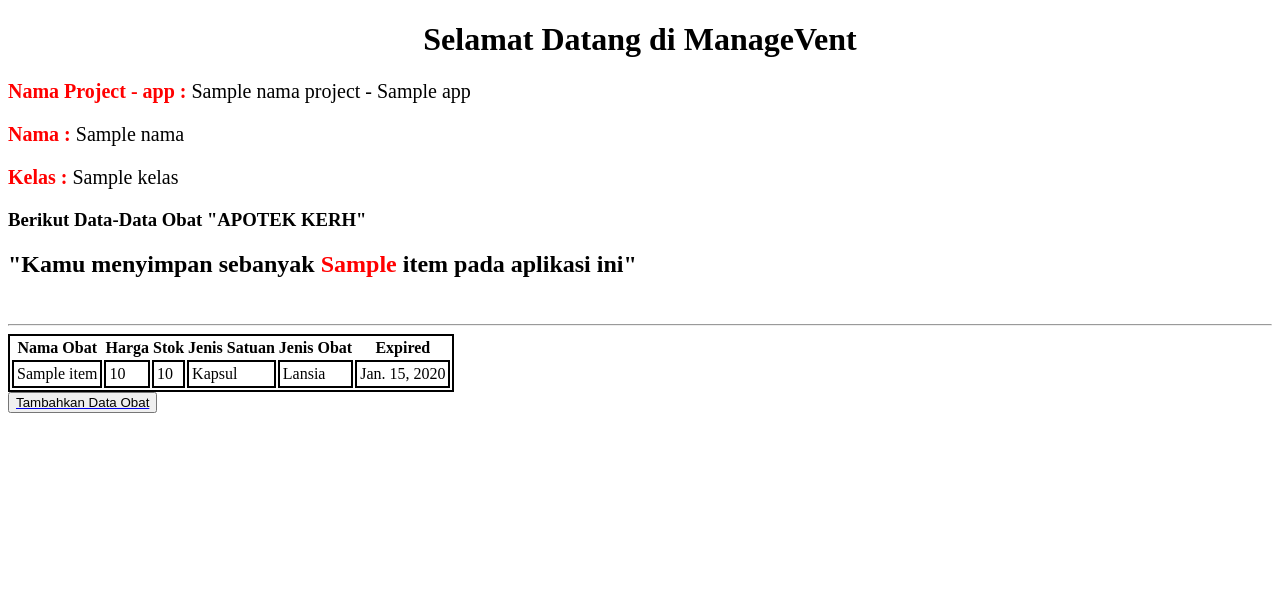
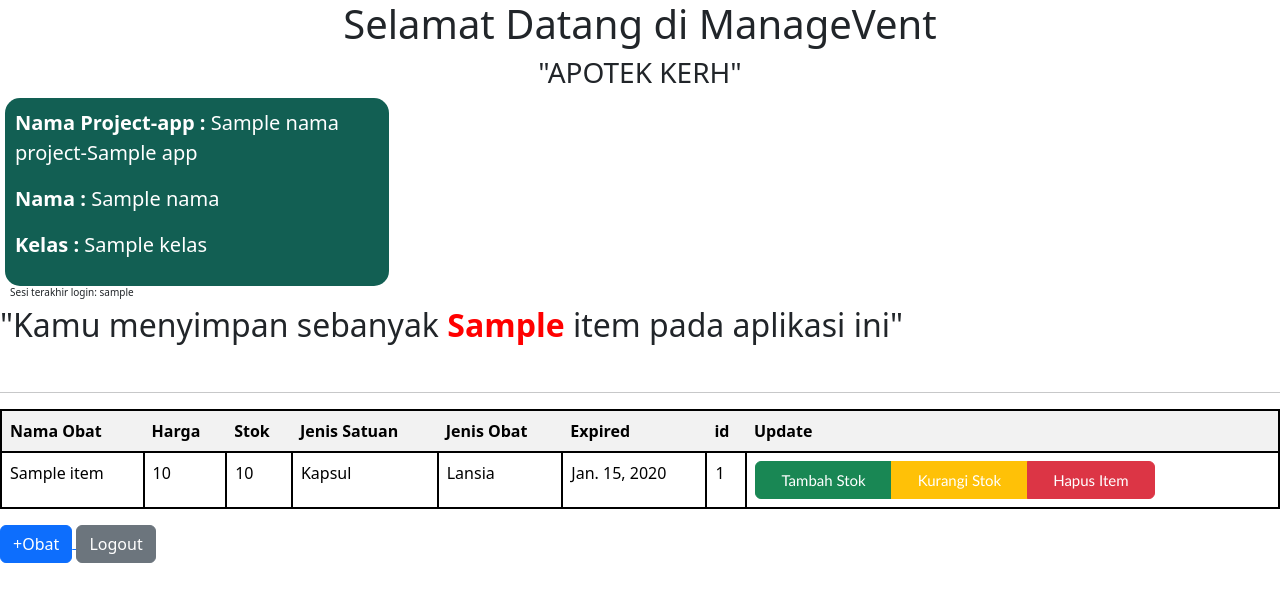
Before and after one commit to rakhadavin/Tugas2-ManageVent, a Django app: template main/templates/home.html in a window 1280 px wide. Shown: the top 602 px of the page. Run offline with Django 4.2, Linux system fonts and the light colour scheme; tables that the repository leaves empty hold one stand-in row (values such as "Sample post"); the template is opened without the code that fills it: values that come from a table or form of the project are taken from there, most other values are stand-ins (such as "Sample title", 1, 10 or a date in 2020).

Commit message:
Upload first tugas 4

```diff
--- a/main/models.py
+++ b/main/models.py
@@ -1,12 +1,13 @@
 from django.db import models
 from django import forms
 from datetime import datetime
-from django.contrib.admin.widgets import AdminDateWidget
+from django.contrib.auth.models import User
 
 dateNow = datetime.now()
 
 #pengelolaan apotek
 class Item(models.Model):
+    user = models.ForeignKey(User, on_delete=models.CASCADE)
     #membuat pilihan (choice) untuk checkbox
     pilihan_jenis_obat ={
         ("Herbal/Suplemen","Herbal/Suplemen"),
--- /dev/null
+++ b/main/templates/home.css
@@ -0,0 +1,26 @@
+
+h1{
+    display: flex;
+    justify-content: center;
+}
+p{
+    font-size: 20px;
+}
+table{
+    border :2px solid Black
+}
+
+td,tr {
+    border :2px solid Black;
+    padding : 3px;
+
+}
+
+button{
+    display: flex;
+    justify-content: center;
+    align-items: center;
+}
+.jml-item{
+    color: red;
+}
--- a/main/templates/home.html
+++ b/main/templates/home.html
@@ -3,51 +3,97 @@
 <head>
 <title>{{app}} - {{pages}} | {{title}}</title>
 <link rel="icon" type="image/png" href="D:\SEMESTER3\PBP - GitHub\TUGAS\TUGAS2\Tugas2-ManageVent\Images">
+<link rel="stylesheet" href="../templates/home.css">
+<link href="https://cdn.jsdelivr.net/npm/bootstrap@5.3.2/dist/css/bootstrap.min.css" rel="stylesheet" integrity="sha384-T3c6CoIi6uLrA9TneNEoa7RxnatzjcDSCmG1MXxSR1GAsXEV/Dwwykc2MPK8M2HN" crossorigin="anonymous">
+
 <style>
-body
-
-
-
     h1{
         display: flex;
         justify-content: center;
     }
     p{
         font-size: 20px;
+
+
     }
     table{
-    border :2px solid Black
+        border :2px solid Black;
+        width: 10vh;
     }
 
     td,tr {
         border :2px solid Black;
         padding : 3px;
+    }
 
-}
 
     button{
         display: flex;
         justify-content: center;
         align-items: center;
     }
-b{
+    .jml-item{
         color: red;
     }
 
+.update-option{
+   text-decoration: none;
+   color : white;
+   font-size: 15px;
+    font-family: 'Trebuchet MS', 'Lucida Sans Unicode', 'Lucida Grande', 'Lucida Sans', Arial, sans-serif;
+
+}
+
+.option-group-btn{
+    width: 50vh;
+    display: flex;
+    justify-content: center;
+    align-items: center;
+}
+
+.identitas{
+    background-color: #125F53;
+    margin-left: 5px;
+    color: white;
+
+    padding: 10px;
+    width: 30%;
+    border-radius: 15px;
+}
+
+.session{
+    font-size: 10px;
+    margin-left: 10px;
+
+}
+.nama-toko{
+    display: flex;
+    justify-content: center;
+    alignitems:center;
+
+}
+
+
     </style>
+
 </head>
 <body>
+    <h1>Selamat Datang di ManageVent</h1>
+    <h3 class="nama-toko">"APOTEK KERH" </h3>
 
-<h1>Selamat Datang di ManageVent</h1>
-<p><b>Nama Project - app :</b>  {{nama_project}} - {{app}}  </p>
+
+    <div class="identitas">
+    <p><b>Nama Project-app :</b>  {{nama_project}}-{{app}}  </p>
     <p> <b>Nama         : </b>  {{nama}}</p>
     <p><b>Kelas        : </b> {{kelas}} </p>
-
-<h3>Berikut Data-Data Obat "APOTEK KERH" </h3>
-<h2>"Kamu menyimpan sebanyak <b>{{banyak_item}}</b> item pada aplikasi ini"  </h2>
+</div>
+<h5 class="session">Sesi terakhir login: {{ last_login }}</h5>
 
 
-<table>
+<h2>"Kamu menyimpan sebanyak <b class="jml-item">{{banyak_item}}</b> item pada aplikasi ini"  </h2>
+
+
+<table class="table table-striped">
     <tr>
         <th>Nama Obat</th>
         <th>Harga</th>
@@ -55,6 +101,8 @@ b{
         <th>Jenis Satuan</th>
         <th>Jenis Obat</th>
         <th>Expired</th>
+        <th>id</th>
+        <th>Update</th>
     </tr>
     <br>
     <hr>
@@ -69,16 +117,37 @@ b{
             <td>{{obat.satuan_harga}}</td>
             <td>{{obat.jenis_obat}}</td>
             <td>{{obat.expired}}</td>
+            <td>{{obat.id}}</td>
+            <td>
+                <div class="btn-group option-group-btn" role="group" aria-label="Basic mixed styles example">
+                    <button type="button" class="btn btn-success"><a href="{% url 'main:nambah_obat' obat.id %}" class="update-option">Tambah Stok</a></button>
+                    <button type="button" class="btn btn-warning"><a href="{% url 'main:kurangi_obat' obat.id %}"class="update-option" >Kurangi Stok</a></button>
+                    <button type="button" class="btn btn-danger"><a href="{% url 'main:delete_obat' obat.id %}" class="update-option" >Hapus Item</a></button>
+                  </div>
+
+
+
+
+            </td>
+
+
         </tr>
 
     {% endfor %}
 </table>
  {% comment %} button untuk menuju laman pendaftaran data obat {% endcomment %}
 <a href="create-obat/">
-    <button>Tambahkan Data Obat</button>
+    <button type="button" class="btn btn-primary tambah-btn">+Obat</button>
 </a>
+<a href="{% url 'main:logout' %}">
+    <button  type="button" class="btn btn-secondary logout-btn">Logout</button>
+</a>
+
 
 <br />
 
 </body>
+
+<script src="https://cdn.jsdelivr.net/npm/bootstrap@5.3.2/dist/js/bootstrap.bundle.min.js" integrity="sha384-C6RzsynM9kWDrMNeT87bh95OGNyZPhcTNXj1NW7RuBCsyN/o0jlpcV8Qyq46cDfL" crossorigin="anonymous"></script>
+
 </html>
--- a/main/urls.py
+++ b/main/urls.py
@@ -6,7 +6,14 @@ from . import views
 app_name = "main"
 urlpatterns = [
     path('', views.home, name='home'),
-    path('create-obat/', views.creat_data_obat, name='create_obat'),
+    path('create-obat/', views.create_data_obat, name='create_obat'),
+    path('register/', views.register, name='register'),
+    path('logout/', views.logout_user, name='logout'),
+    path('login/', views.login_user, name='login'),
+    path('nambah/<str:id_obat>/', views.nambah_obat, name='nambah_obat'),
+    path('kurangi/<str:id_obat>/', views.kurangi_obat, name='kurangi_obat'),
+    path('delete/<str:id_obat>/', views.delete_obat, name='delete_obat'),
+
     path('xml/', show_xml, name='show_xml'),
     path('json/', show_json, name='show_json'),
     path('xml/<int:id>/', show_xml_by_id, name='show_xml_by_id'),
```
Also changed, not shown: main/templates/delete_popup.html (added, +15 -0 lines), main/templates/login.html (added, +47 -0 lines), main/templates/register.html (added, +34 -0 lines), main/views.py (+94 -18 lines), Home/migrations/0016_alter_riwayat_pengguna_penyakit_genetik.py (added), main/migrations/0027_item_user_alter_item_jenis_obat_and_more.py (added). Lines whose indentation alone changed are shown as unchanged.
